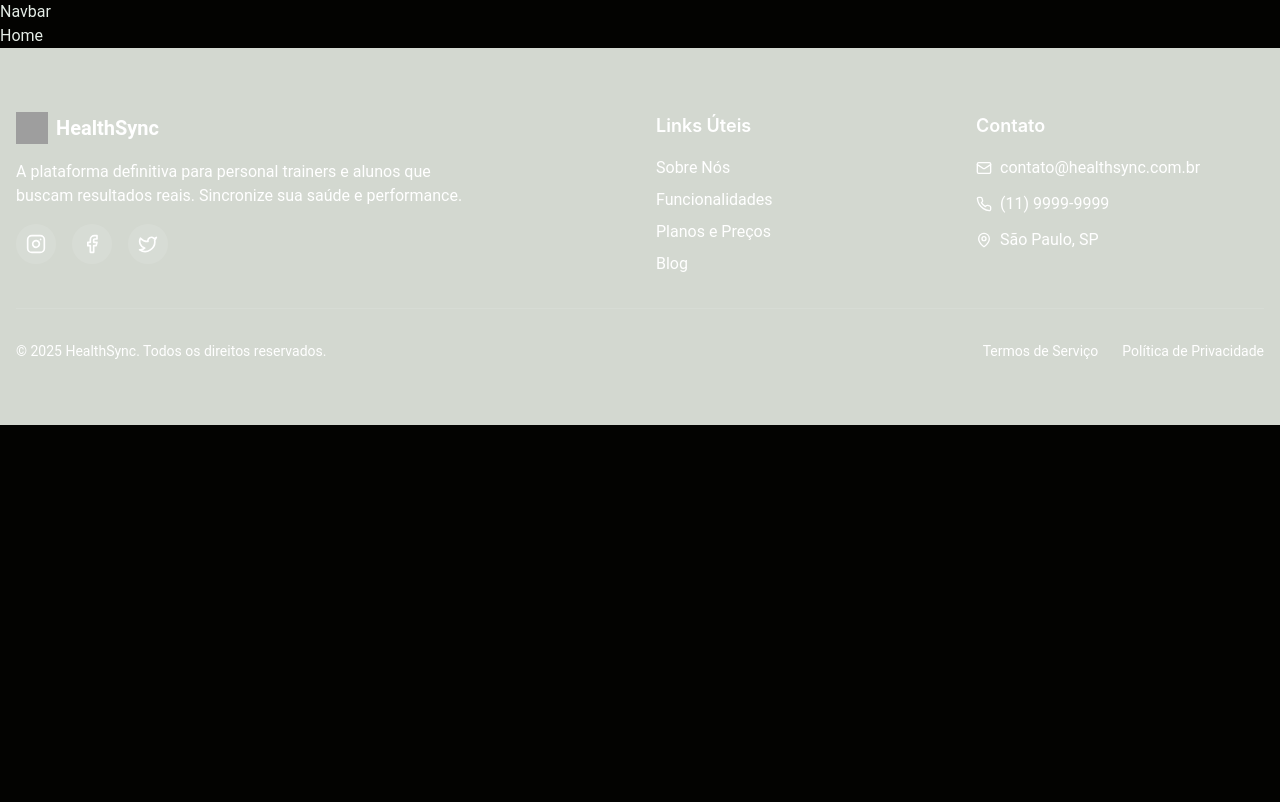
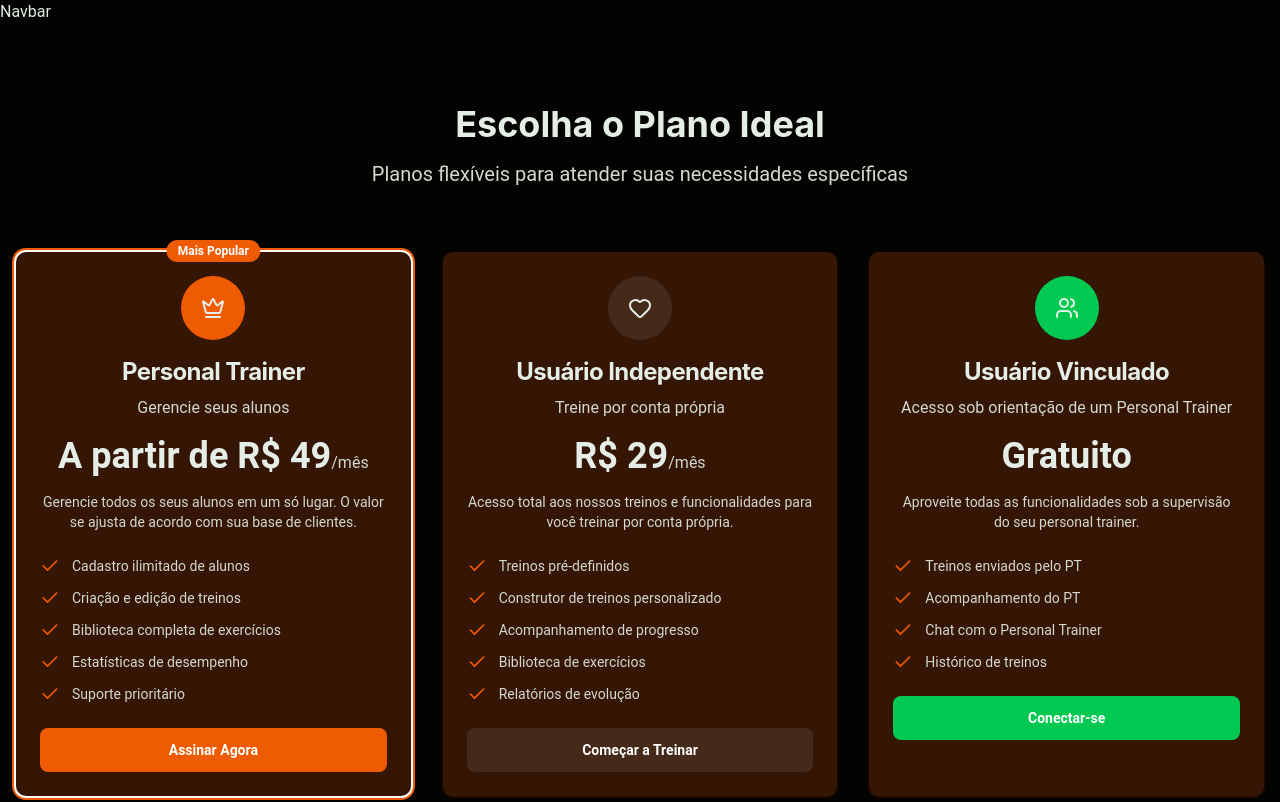
Before and after one commit to Grupo-02-Turma-Java-82/HealthSync_Page, a React (Vite) app: page / in a window 1280 px wide. Shown: the top 802 px of the page. Built offline with nearby package versions, Linux system fonts and the light colour scheme; grey boxes are pictures that could not be loaded.

Commit message:
Add Plans component and integrate into Home page; update vite dependency to 0.7.4

```diff
--- a/package.json
+++ b/package.json
@@ -41,6 +41,6 @@
     "globals": "^16.3.0",
     "tw-animate-css": "^1.3.5",
     "typescript": "~5.8.3",
-    "vite": "^7.0.3"
+    "vite": "^7.0.4"
   }
 }
--- /dev/null
+++ b/src/components/Plan.tsx
@@ -0,0 +1,89 @@
+
+
+import { Check, Crown, Heart, Users } from 'lucide-react';
+
+// types.ts ou no mesmo arquivo do componente
+export interface PricingFeature {
+  text: string;
+  // Você pode adicionar um ícone específico para a feature se quiser
+  // icon?: React.ReactNode;
+}
+
+export interface PlanProps {
+  title: string;
+  description: string;
+  price: string;
+  pricePer?: string; // Ex: "/mês"
+  details: string; // Descrição longa
+  features: PricingFeature[];
+  buttonText: string;
+  buttonLink: string;
+  isPopular?: boolean; // Para exibir o badge "Mais Popular"
+  icon: React.ReactNode; // O SVG do ícone
+  iconBgColorClass: string; // Classe Tailwind para a cor de fundo do ícone (ex: 'bg-primary')
+  buttonColorClass: string; // Classe Tailwind para a cor do botão (ex: 'bg-primary')
+  buttonHoverColorClass: string; // Classe Tailwind para o hover do botão (ex: 'hover:bg-primary/90')
+  ringColorClass?: string; // Classe Tailwind para o anel de destaque (ex: 'ring-primary')
+}
+
+export function Plan({
+  title,
+  description,
+  price,
+  pricePer,
+  details,
+  features,
+  buttonText,
+  buttonLink,
+  isPopular = false,
+  icon,
+  iconBgColorClass,
+  buttonColorClass,
+  buttonHoverColorClass,
+  ringColorClass = '', // Default vazio para não aplicar sempre
+}: PlanProps) {
+  const cardClasses = `rounded-lg bg-card text-card-foreground shadow-sm relative card-gradient shadow-card hover-lift transition-smooth border-0 ${ringColorClass ? `ring-2 ${ringColorClass} ring-offset-2` : ''}`;
+  const buttonClasses = `inline-flex items-center justify-center gap-2 whitespace-nowrap text-sm ring-offset-background transition-colors focus-visible:outline-none focus-visible:ring-2 focus-visible:ring-ring focus-visible:ring-offset-2 disabled:pointer-events-none disabled:opacity-50 [&_svg]:pointer-events-none [&_svg]:size-4 [&_svg]:shrink-0 ${buttonColorClass} text-primary-foreground ${buttonHoverColorClass} h-11 rounded-md px-8 w-full font-heading font-semibold hero-gradient shadow-button hover-lift`;
+
+  return (
+    <div className={cardClasses}>
+      {isPopular && (
+        <div className="inline-flex items-center rounded-full border px-2.5 py-0.5 text-xs transition-colors focus:outline-none focus:ring-2 focus:ring-ring focus:ring-offset-2 border-transparent bg-primary hover:bg-primary/80 absolute -top-3 left-1/2 transform -translate-x-1/2 hero-gradient text-white font-heading font-semibold">
+          Mais Popular
+        </div>
+      )}
+      <div className="flex flex-col space-y-1.5 p-6 text-center pb-6">
+        <div className={`w-16 h-16 mx-auto mb-4 rounded-full flex items-center justify-center ${iconBgColorClass}`}>
+          {icon}
+        </div>
+        <h3 className="tracking-tight text-2xl font-heading font-bold text-foreground mb-2">
+          {title}
+        </h3>
+        <p className="text-muted-foreground mb-4">{description}</p>
+        <div className="mb-4">
+          <span className="text-4xl font-heading font-bold text-foreground">{price}</span>
+          {pricePer && <span className="text-muted-foreground">{pricePer}</span>}
+        </div>
+        <p className="text-sm text-muted-foreground">{details}</p>
+      </div>
+      <div className="p-6 pt-0 space-y-6">
+        <ul className="space-y-3">
+          {features.map((feature, index) => (
+            <li key={index} className="flex items-center gap-3">
+              {/* O ícone de check pode ser fixo ou vir das props da feature */}
+              <svg xmlns="http://www.w3.org/2000/svg" width="24" height="24" viewBox="0 0 24 24" fill="none" stroke="currentColor" stroke-width="2" stroke-linecap="round" stroke-linejoin="round" className="lucide lucide-check w-5 h-5 text-primary flex-shrink-0">
+                <path d="M20 6 9 17l-5-5"></path>
+              </svg>
+              <span className="text-sm text-muted-foreground">{feature.text}</span>
+            </li>
+          ))}
+        </ul>
+        <a className="block" href={buttonLink}>
+          <button className={buttonClasses}>
+            {buttonText}
+          </button>
+        </a>
+      </div>
+    </div>
+  );
+}
--- /dev/null
+++ b/src/components/Plans.tsx
@@ -0,0 +1,95 @@
+
+import { Plan } from './Plan'; // Importe o componente criado
+import { Crown, Heart, Users, Check } from 'lucide-react'; // Exemplo de importação de ícones
+
+export function Plans() {
+  const plans = [
+    {
+      id: 'personal-trainer',
+      title: 'Personal Trainer',
+      description: 'Gerencie seus alunos',
+      price: 'A partir de R$ 49',
+      pricePer: '/mês',
+      details: 'Gerencie todos os seus alunos em um só lugar. O valor se ajusta de acordo com sua base de clientes.',
+      features: [
+        { text: 'Cadastro ilimitado de alunos' },
+        { text: 'Criação e edição de treinos' },
+        { text: 'Biblioteca completa de exercícios' },
+        { text: 'Estatísticas de desempenho' },
+        { text: 'Suporte prioritário' },
+      ],
+      buttonText: 'Assinar Agora',
+      buttonLink: '/cadastro',
+      isPopular: true,
+      icon: <Crown />,
+      iconBgColorClass: 'bg-primary',
+      buttonColorClass: 'bg-primary',
+      buttonHoverColorClass: 'hover:bg-primary/90',
+      ringColorClass: 'ring-primary',
+    },
+    {
+      id: 'independent-user',
+      title: 'Usuário Independente',
+      description: 'Treine por conta própria',
+      price: 'R$ 29',
+      pricePer: '/mês',
+      details: 'Acesso total aos nossos treinos e funcionalidades para você treinar por conta própria.',
+      features: [
+        { text: 'Treinos pré-definidos' },
+        { text: 'Construtor de treinos personalizado' },
+        { text: 'Acompanhamento de progresso' },
+        { text: 'Biblioteca de exercícios' },
+        { text: 'Relatórios de evolução' },
+      ],
+      buttonText: 'Começar a Treinar',
+      buttonLink: '/cadastro',
+      isPopular: false,
+      icon: <Heart />,
+      iconBgColorClass: 'bg-secondary',
+      buttonColorClass: 'bg-secondary',
+      buttonHoverColorClass: 'hover:bg-secondary/80',
+      ringColorClass: '', // Este plano não tem o anel de destaque
+    },
+    {
+      id: 'linked-user',
+      title: 'Usuário Vinculado',
+      description: 'Acesso sob orientação de um Personal Trainer',
+      price: 'Gratuito',
+      pricePer: '', // Não tem "por mês"
+      details: 'Aproveite todas as funcionalidades sob a supervisão do seu personal trainer.',
+      features: [
+        { text: 'Treinos enviados pelo PT' },
+        { text: 'Acompanhamento do PT' },
+        { text: 'Chat com o Personal Trainer' },
+        { text: 'Histórico de treinos' },
+      ],
+      buttonText: 'Conectar-se',
+      buttonLink: '/cadastro',
+      isPopular: false,
+      icon: <Users />,
+      iconBgColorClass: 'bg-green-500', // Exemplo de cor customizada
+      buttonColorClass: 'bg-green-500',
+      buttonHoverColorClass: 'hover:bg-green-600',
+      ringColorClass: '',
+    },
+  ];
+
+  return (
+    <section id="planos" className="py-20 bg-gradient-to-br from-mint-cream to-background">
+      <div className="container mx-auto px-4">
+        <div className="text-center mb-16">
+          <h2 className="text-4xl font-heading font-bold text-foreground mb-4">Escolha o Plano Ideal</h2>
+          <p className="text-xl text-muted-foreground max-w-2xl mx-auto">
+            Planos flexíveis para atender suas necessidades específicas
+          </p>
+        </div>
+
+        <div className="grid md:grid-cols-3 gap-8 max-w-7xl mx-auto">
+          {plans.map((plan) => (
+            <Plan key={plan.id} {...plan} />
+          ))}
+        </div>
+      </div>
+    </section>
+  );
+}
--- a/src/pages/Home.tsx
+++ b/src/pages/Home.tsx
@@ -1,7 +1,8 @@
+import { Plans } from '../components/Plans';
+
 export function Home() {
   return (
-    <div>
-      Home
-    </div>
+    <Plans>
+    </Plans>
   )
 }
```
